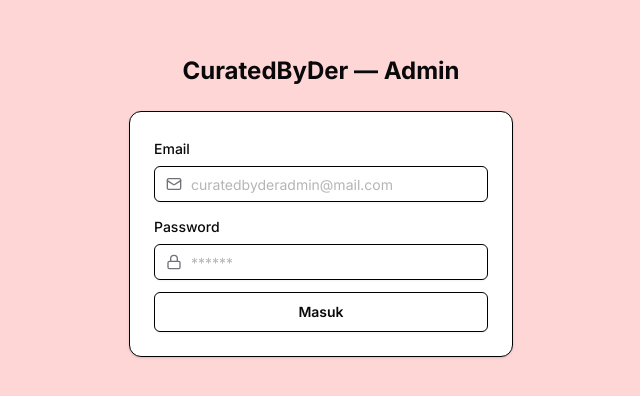
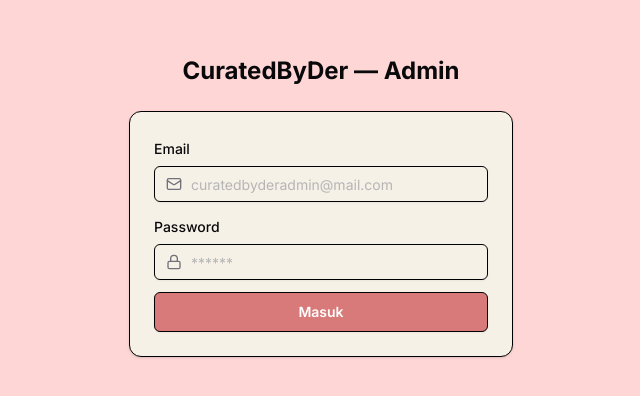
Before and after one commit to cahayoyo/curatedbyder, a Next.js app: page /admin/login in a window 1280 px wide. Shown: the part 194-590 px from the top of the page, without its empty margins (319-959 px from the left). Built offline with nearby package versions, Linux system fonts and the light colour scheme.

Commit message:
style: match admin login bg and button to dashboard theme

```diff
--- a/src/components/AdminLoginForm.tsx
+++ b/src/components/AdminLoginForm.tsx
@@ -47,7 +47,7 @@ export function AdminLoginForm() {
   }
 
   return (
-    <Card className="w-full max-w-sm">
+    <Card className="w-full max-w-sm" style={{ backgroundColor: "#F6F1E7" }}>
       <CardContent className="pt-6">
         <form onSubmit={onSubmit} className="space-y-3">
           <div className="space-y-1.5">
@@ -93,7 +93,8 @@ export function AdminLoginForm() {
           <Button
             type="submit"
             variant="outline"
-            className="w-full transition-all hover:bg-black hover:text-white"
+            className="w-full transition-all "
+            style={{ backgroundColor: "#D97A7A", color: "#ffffff" }}
             disabled={loading}
           >
             {loading ? "Memproses..." : "Masuk"}
```
